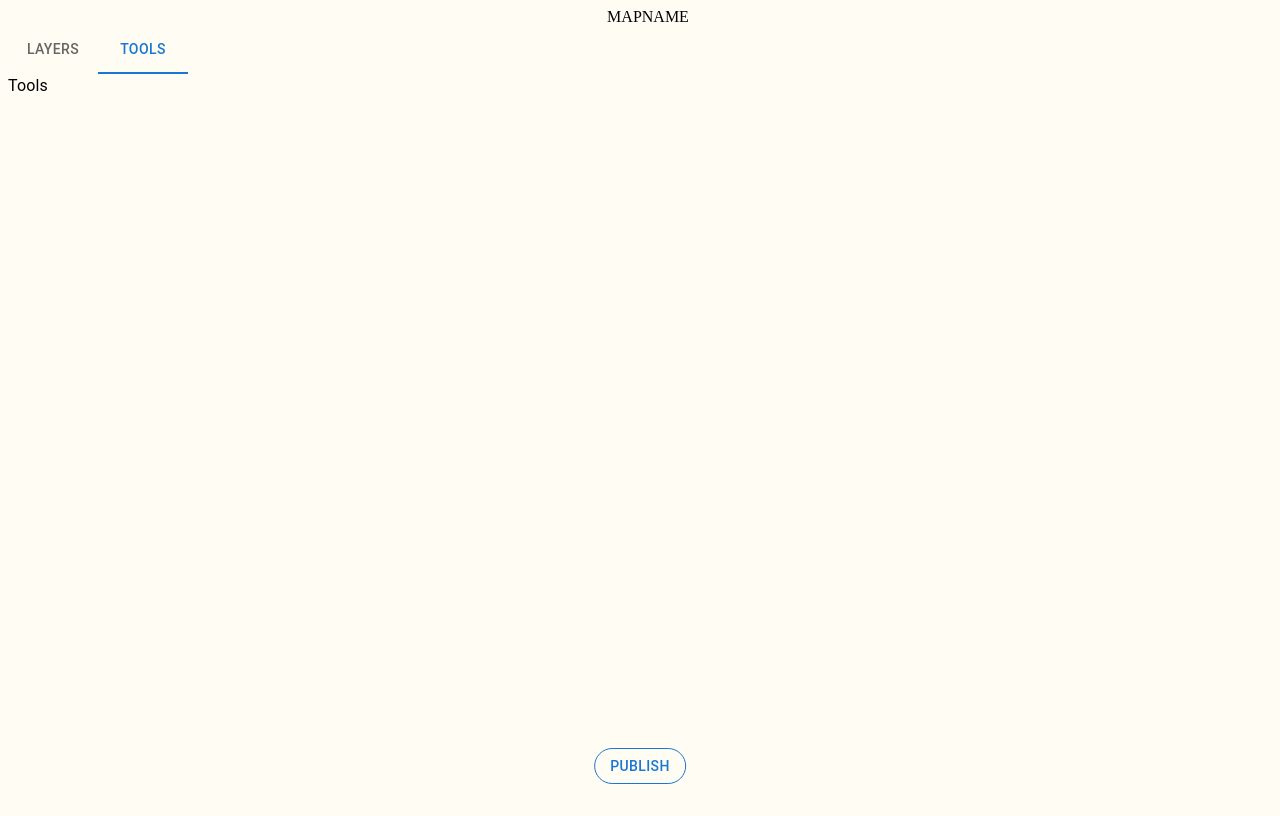
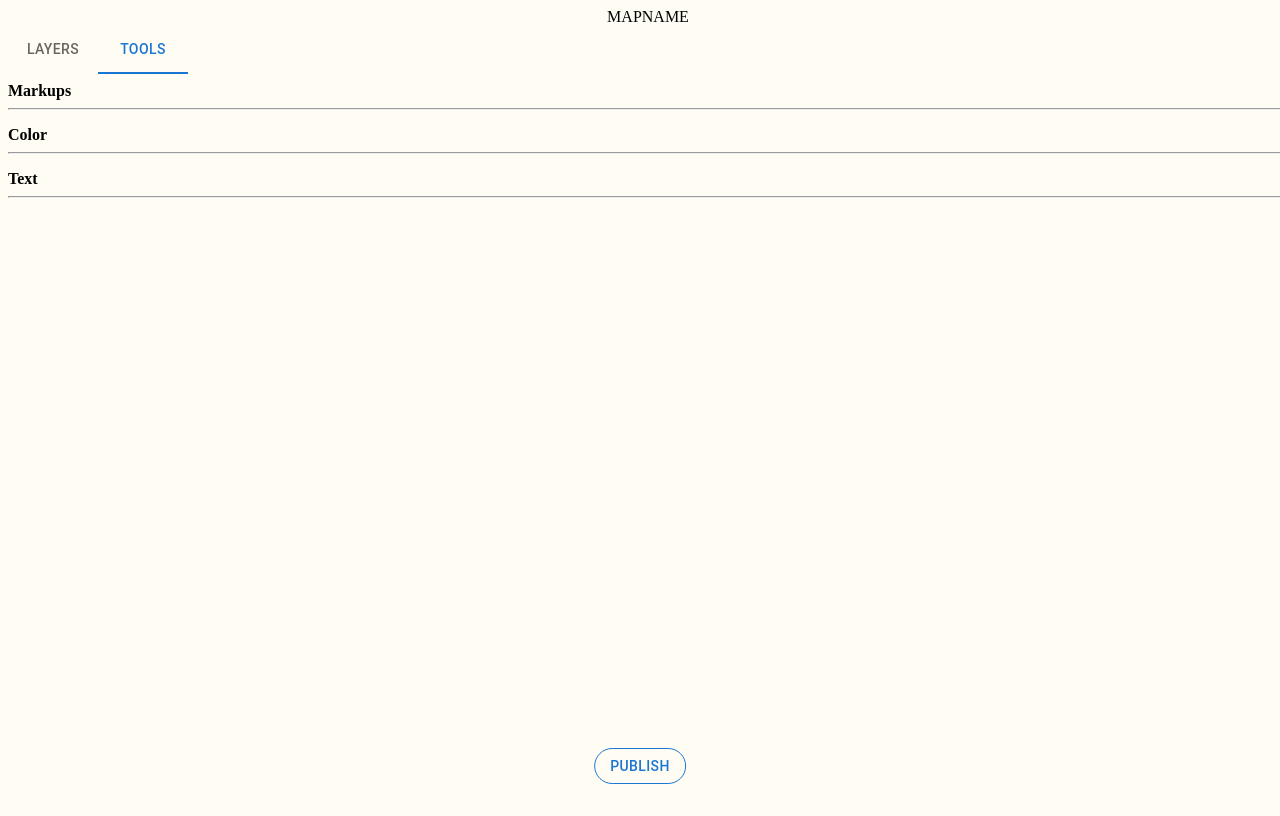
Before and after one commit to AmyLin06/MapArtisan, a React (Create React App) app in the folder client/: page / in a window 1280 px wide. Both pictures are taken after a click on the tab "TOOLS". Built offline with nearby package versions, Linux system fonts and the light colour scheme; a web font is replaced by a local one.

Commit message:
began creating tool tab in side menu

```diff
--- a/client/src/components/LayerCard.js
+++ b/client/src/components/LayerCard.js
@@ -1,10 +1,7 @@
 import * as React from "react";
-import PropTypes from "prop-types";
-import Tabs from "@mui/material/Tabs";
-import Tab from "@mui/material/Tab";
 import Typography from "@mui/material/Typography";
 import DeleteOutlineIcon from "@mui/icons-material/DeleteOutline";
-import { Box, Grid } from "@mui/material/";
+import { Grid } from "@mui/material/";
 
 //TODO: may need to make changes later so that function that handles deleting a layer has necessary info
 export default function LayerCard(props) {
--- a/client/src/components/SideMenu.js
+++ b/client/src/components/SideMenu.js
@@ -7,6 +7,7 @@ import Box from "@mui/material/Box";
 import LayerList from "./LayerList";
 import currentMap from "../assets/currentMap.json";
 import CustomButton from "./CustomButton";
+import ToolTab from "./ToolTab";
 
 function CustomTabPanel(props) {
   const { children, value, index } = props;
@@ -51,7 +52,7 @@ export default function SideMenu() {
           <LayerList layers={currentMap.layers} />
         </CustomTabPanel>
         <CustomTabPanel value={value} index={1}>
-          <Typography>Tools</Typography>
+          <ToolTab />
         </CustomTabPanel>
       </Box>
       <Box
--- /dev/null
+++ b/client/src/components/ToolTab.js
@@ -0,0 +1,41 @@
+import * as React from "react";
+import Typography from "@mui/material/Typography";
+import Box from "@mui/material/Box";
+// import * as MUIcon from "@material-ui/icons";
+
+export default function ToolTab() {
+  //   const top20Icons = Object.keys(MUIcon).slice(0, 20);
+  return (
+    <Box>
+      <Box sx={{ paddingTop: 1 }}>
+        <Typography variant="h7" fontWeight="bold">
+          Markups
+        </Typography>
+        <hr />
+        {/* {top20Icons.map((iconName, index) => {
+          const IconComponent = MUIcon[iconName];
+          return (
+            <div key={index} style={{ margin: "8px", textAlign: "center" }}>
+              <IconComponent />
+              <p>{iconName}</p>
+            </div>
+          );
+        })} */}
+      </Box>
+      <Box sx={{ paddingTop: 1 }}>
+        <Typography variant="h7" fontWeight="bold">
+          Color
+        </Typography>
+        <hr />
+        {/* <MapList maps={maps} /> */}
+      </Box>
+      <Box sx={{ paddingTop: 1 }}>
+        <Typography variant="h7" fontWeight="bold">
+          Text
+        </Typography>
+        <hr />
+        {/* <MapList maps={maps} /> */}
+      </Box>
+    </Box>
+  );
+}
```
